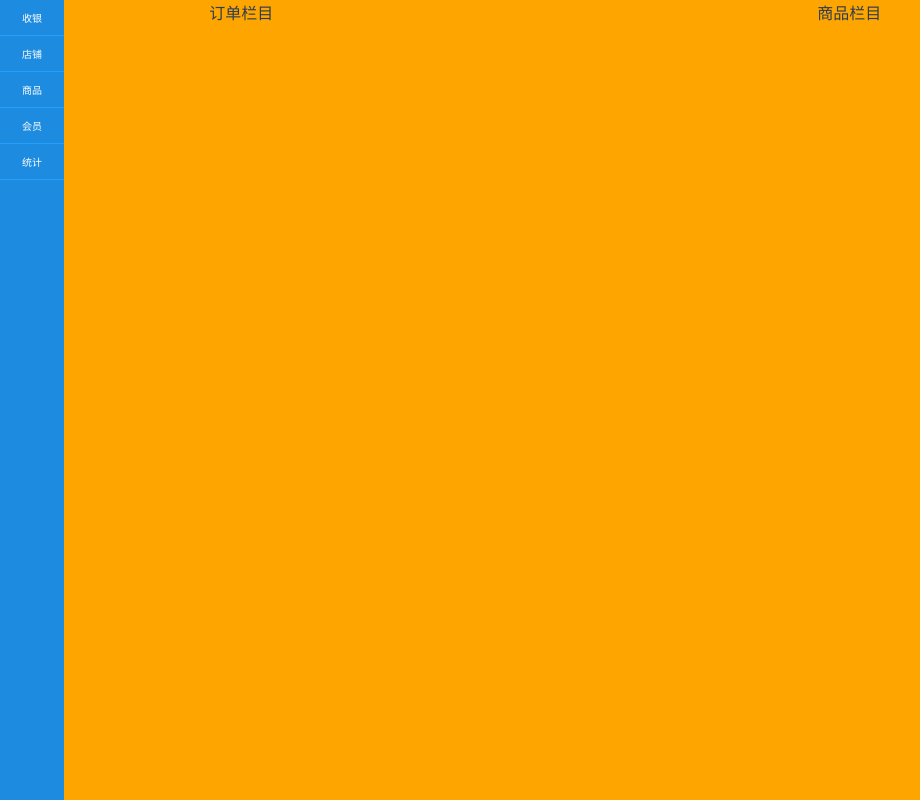
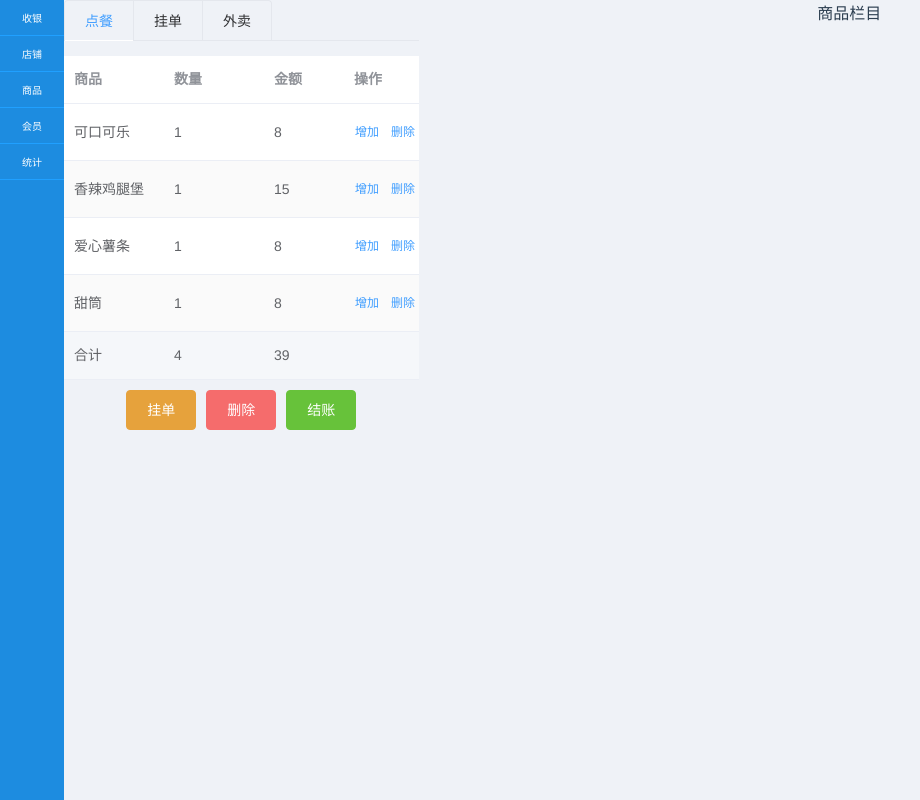
Before and after one commit to WytheLi/awesome_pos, a Vue app: page /#/ in a window 1280 px wide. Shown: the whole page, without its empty margins (0-920 px from the left). Built offline with nearby package versions, Linux system fonts and the light colour scheme; a small style sheet from the web is missing.

Commit message:
点餐栏表格商品行的增删

```diff
--- a/src/components/page/Pos.vue
+++ b/src/components/page/Pos.vue
@@ -6,7 +6,31 @@
         <el-row id="order-list">
             <!-- 栅栏布局 共24分栏 -->
             <el-col :span="7">
-                订单栏目
+                <el-tabs type="card">
+                    <el-tab-pane label="点餐">
+                        <el-table :data="tableData" stripe show-summary style="width: 100%">
+                            <el-table-column prop="goodsName" label="商品" width="100"> </el-table-column>
+                            <el-table-column prop="count" label="数量" width="100"> </el-table-column>
+                            <el-table-column prop="price" label="金额"> </el-table-column>
+
+                            <el-table-column
+                            label="操作"
+                            width="100">
+                            <template slot-scope="scope">
+                                <el-button type="text" size="small" @click="addCount(scope.$index, scope.row)">增加</el-button>
+                                <el-button type="text" size="small" @click="deleteRow(scope.$index, scope.row)">删除</el-button>
+                            </template>
+                            </el-table-column>
+                        </el-table>
+                        <div class="tools">
+                            <el-button type="warning">挂单</el-button>
+                            <el-button type="danger">删除</el-button>
+                            <el-button type="success">结账</el-button>
+                        </div>
+                    </el-tab-pane>
+                    <el-tab-pane label="挂单">挂单</el-tab-pane>
+                    <el-tab-pane label="外卖">外卖</el-tab-pane>
+                </el-tabs>
             </el-col>
             <el-col :span="17">
                 商品栏目
@@ -20,7 +44,34 @@ export default {
     name: 'pos',
     data() {
         return {
-
+            tableData: [{
+                goodsName: '可口可乐',
+                price: 8,
+                count:1
+            },
+            {
+                goodsName: '香辣鸡腿堡',
+                price: 15,
+                count:1
+            },
+            {
+                goodsName: '爱心薯条',
+                price: 8,
+                count:1
+            },
+            {
+                goodsName: '甜筒',
+                price: 8,
+                count:1
+            }]
+        }
+    },
+    methods: {
+        addCount(index, row) {
+            this.tableData[index].count += 1;
+        },
+        deleteRow(index, row) {
+            this.tableData.splice(index, 1);
         }
     },
     /* 由于引入了Element组件库，DOM树Element被托管，直接在style中设置height高度100%失效
@@ -34,7 +85,7 @@ export default {
 </script>
 
 <style scoped>
-    .pos {
-        background-color: orange;
+    .tools {
+        margin-top: 10px;
     }
 </style>
```
